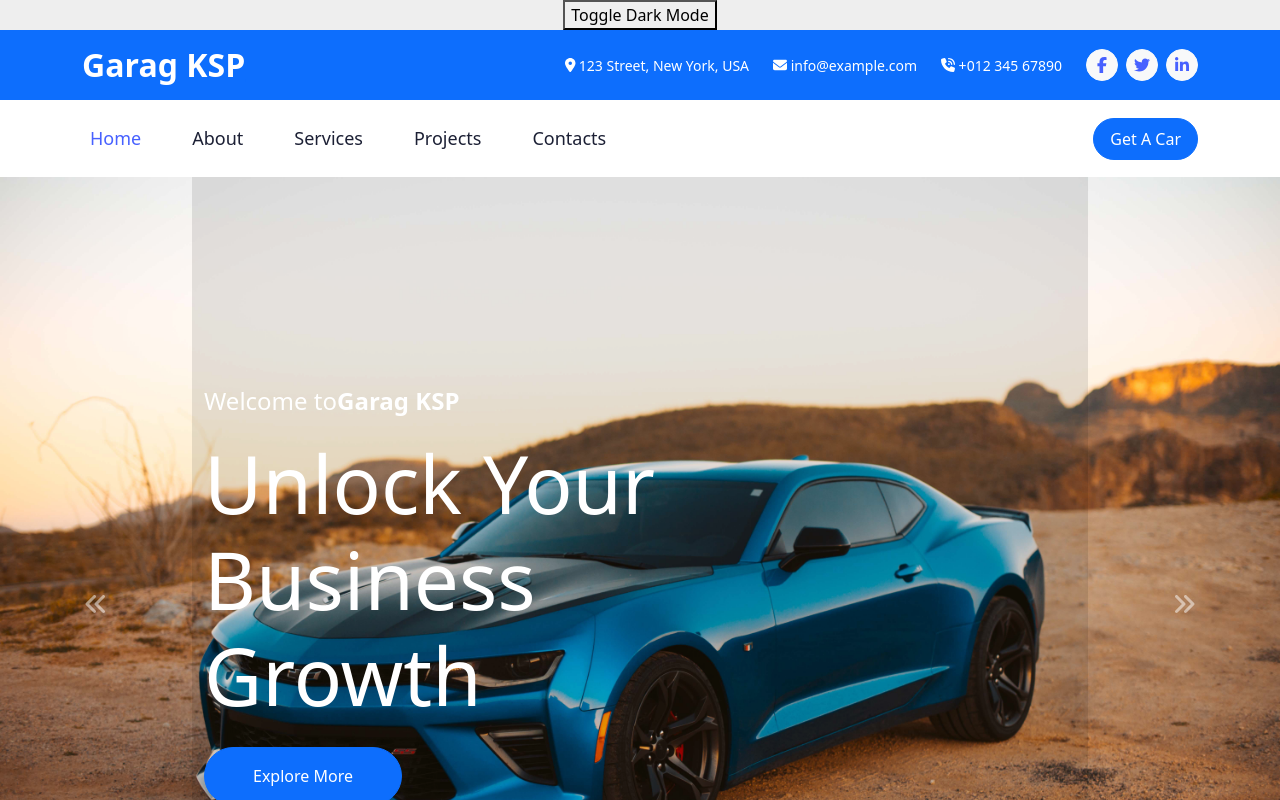
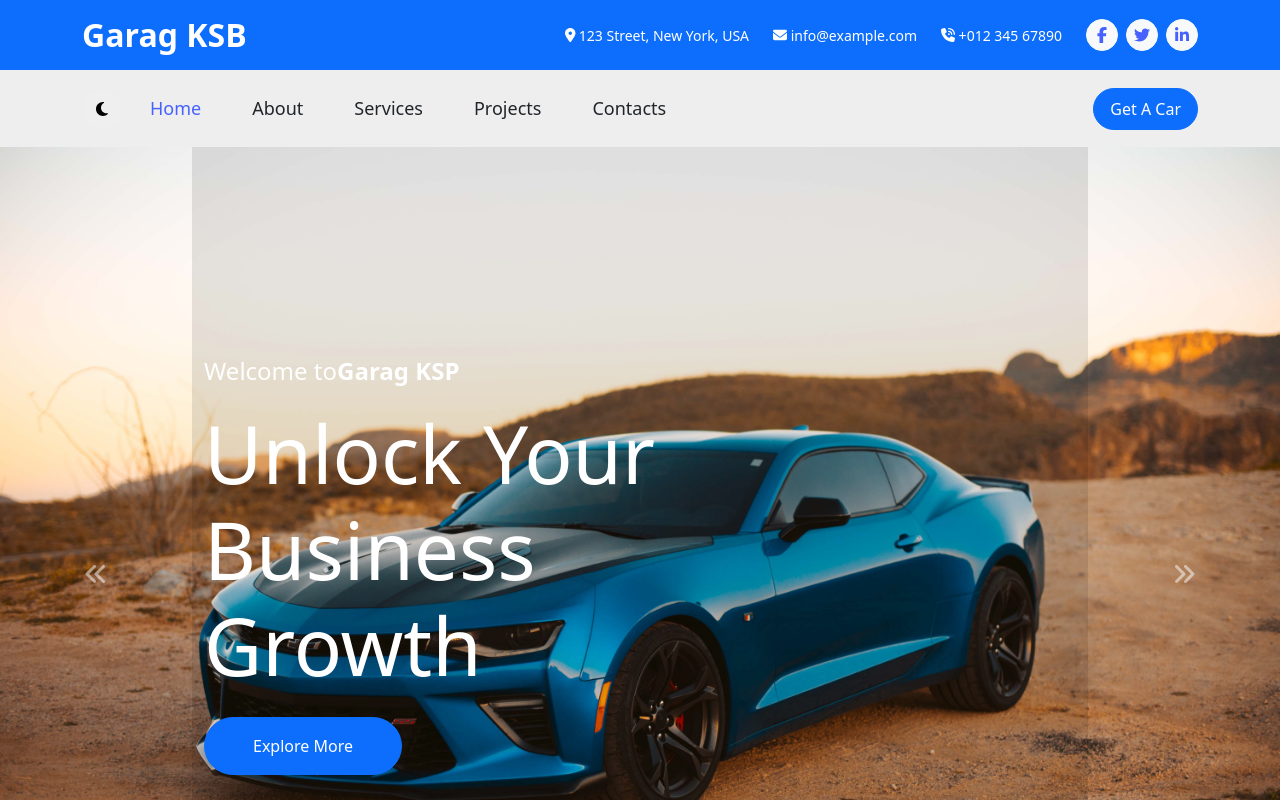
Before and after one commit to MohamedSaid7102/GarageKSP, a React (Vite) app: page / in a window 1280 px wide. Shown: the top 800 px of the page. Built offline with nearby package versions, Linux system fonts and the light colour scheme.

Commit message:
Finished Dark Mode + Dark Mode Button

```diff
--- a/src/App.jsx
+++ b/src/App.jsx
@@ -1,17 +1,10 @@
 import './App.css'
 import { Footer, TopBar, NavigationBar } from './component'
 import { Outlet } from "react-router-dom";
-import { ThemeContext } from './ThemeContext'; // Import your ThemeContext
-import { useContext } from 'react';
 
 function App() {
-  const { darkMode, toggleDarkMode } = useContext(ThemeContext);
-
   return (
     <>
-      <button onClick={toggleDarkMode}>
-        Toggle Dark Mode
-      </button>
       <TopBar />
       <NavigationBar />
       <Outlet />
--- a/src/component/About.jsx
+++ b/src/component/About.jsx
@@ -1,44 +1,47 @@
+import { useContext } from 'react';
+import { ThemeContext } from '../ThemeContext';
 import icon5 from '../assets/img/icon/icon-5.png'
 import icon6 from '../assets/img/icon/icon-6.png'
 
 export const About = () => {
+  const { darkMode, toggleDarkMode } = useContext(ThemeContext);
   return (
     <>
-      <div className="container-xxl about my-5">
-        <div className="container">
-          <div className="row g-0">
+      <div className={`container-xxl about my-5`}>
+        <div className={`container`}>
+          <div className={`row g-0`}>
 
-            <div className="col-lg-6">
-              <div className="h-100 d-flex align-items-center justify-content-center" style={{ minHeight: '300px' }}>
-                <button type="button" className="btn-play" data-bs-toggle="modal" data-src="https://www.youtube.com/embed/vKa6-4oQz9A" data-bs-target="#videoModal">
+            <div className={`col-lg-6`}>
+              <div className={`h-100 d-flex align-items-center justify-content-center`} style={{ minHeight: '300px' }}>
+                <button type="button" className={`btn-play`} data-bs-toggle="modal" data-src="https://www.youtube.com/embed/vKa6-4oQz9A" data-bs-target="#videoModal">
                   <span></span>
                 </button>
               </div>
             </div>
 
-            <div className="col-lg-6 pt-lg-5 wow fadeIn" data-wow-delay="0.5s">
-              <div className="bg-white rounded-top p-5 mt-lg-5">
-                <p className="fs-5 fw-medium text-primary">About Us</p>
-                <h1 className="display-6 mb-4 text-lg-start">The Best Marketing Agency to Improve Your Business</h1>
-                <p className="mb-4 text-lg-start">Tempor erat elitr rebum at clita. Diam dolor diam ipsum sit. Aliqu diam amet diam et eos. Clita erat ipsum et lorem et sit, sed stet lorem sit clita duo justo</p>
-                <div className="row g-5 pt-2 mb-5">
+            <div className={`col-lg-6 pt-lg-5 wow fadeIn`} data-wow-delay="0.5s">
+              <div className={`${darkMode ? 'bg-dark' : 'bg-white'} rounded-top p-5 mt-lg-5`}>
+                <p className={`fs-5 fw-medium text-primary`}>About Us</p>
+                <h1 className={`display-6 mb-4 text-lg-start`}>The Best Marketing Agency to Improve Your Business</h1>
+                <p className={`mb-4 text-lg-start`}>Tempor erat elitr rebum at clita. Diam dolor diam ipsum sit. Aliqu diam amet diam et eos. Clita erat ipsum et lorem et sit, sed stet lorem sit clita duo justo</p>
+                <div className={`row g-5 pt-2 mb-5`}>
 
-                  <div className="col-sm-6 d-flex flex-column align-items-center align-items-lg-start">
-                    <img className="img-fluid mb-4" src={icon5} alt="Managed Services Icon" />
-                    <h5 className="mb-3 text-lg-start">Managed Services</h5>
-                    <span className="text-lg-start d-block">Clita erat ipsum et lorem et sit sed stet lorem</span>
+                  <div className={`col-sm-6 d-flex flex-column align-items-center align-items-lg-start`}>
+                    <img className={`img-fluid mb-4`} src={icon5} alt="Managed Services Icon" />
+                    <h5 className={`mb-3 text-lg-start`}>Managed Services</h5>
+                    <span className={`text-lg-start d-block`}>Clita erat ipsum et lorem et sit sed stet lorem</span>
                   </div>
 
-                  <div className="col-sm-6 d-flex flex-column align-items-center align-items-lg-start">
-                    <img className="img-fluid mb-4" src={icon6} alt="Dedicated Experts Icon" />
-                    <h5 className="mb-3 text-lg-start">Dedicated Experts</h5>
-                    <span className="text-lg-start d-block">Clita erat ipsum et lorem et sit sed stet lorem</span>
+                  <div className={`col-sm-6 d-flex flex-column align-items-center align-items-lg-start`}>
+                    <img className={`img-fluid mb-4`} src={icon6} alt="Dedicated Experts Icon" />
+                    <h5 className={`mb-3 text-lg-start`}>Dedicated Experts</h5>
+                    <span className={`text-lg-start d-block`}>Clita erat ipsum et lorem et sit sed stet lorem</span>
                   </div>
 
                 </div>
 
-                <div className="d-flex justify-content-center justify-content-lg-start">
-                  <a className="btn btn-primary rounded-pill py-3 px-5" href="#">Explore More</a>
+                <div className={`d-flex justify-content-center justify-content-lg-start`}>
+                  <a className={`btn btn-primary rounded-pill py-3 px-5`} href="#">Explore More</a>
                 </div>
 
               </div>
@@ -48,18 +51,18 @@ export const About = () => {
       </div>
 
       {/* Video Modal Start */}
-      <div className="modal modal-video fade" id="videoModal" tabIndex="-1" aria-labelledby="exampleModalLabel"
+      <div className={`modal modal-video fade`} id="videoModal" tabIndex="-1" aria-labelledby="exampleModalLabel"
         aria-hidden="true">
-        <div className="modal-dialog">
-          <div className="modal-content rounded-0">
-            <div className="modal-header">
-              <h3 className="modal-title" id="exampleModalLabel">Youtube Video</h3>
-              <button type="button" className="btn-close" data-bs-dismiss="modal" aria-label="Close"></button>
+        <div className={`modal-dialog`}>
+          <div className={`modal-content rounded-0`}>
+            <div className={`modal-header`}>
+              <h3 className={`modal-title`} id="exampleModalLabel">Youtube Video</h3>
+              <button type="button" className={`btn-close`} data-bs-dismiss="modal" aria-label="Close"></button>
             </div>
-            <div className="modal-body">
+            <div className={`modal-body`}>
               {/* 16:9 aspect ratio */}
-              <div className="ratio ratio-16x9">
-                <iframe className="embed-responsive-item" id="video" allowFullScreen
+              <div className={`ratio ratio-16x9`}>
+                <iframe className={`embed-responsive-item`} id="video" allowFullScreen
                   allowScriptAccess="always" width="1550" height="696" src="https://www.youtube.com/embed/vKa6-4oQz9A" title="ويوم يحشر أعداء الله إلى النار فهم يوزعون _ تلاوة بأداء وهدوء وترنم _ عبدالله الجهني" frameborder="0" allow="accelerometer; autoplay; clipboard-write; encrypted-media; gyroscope; picture-in-picture; web-share" allowfullscreen></iframe>
               </div>
             </div>
--- a/src/component/Features.jsx
+++ b/src/component/Features.jsx
@@ -8,6 +8,10 @@ export const Features = () => {
   return (
     <div className="container-xxl py-5">
       <div className="container">
+        <div className={`text-center mx-auto wow fadeInUp`} data-wow-delay="0.1s" style={{ maxWidth: '500px' }}>
+          <p className={`fs-2 fw-medium text-primary`}>Brands</p>
+        </div>
+
         <div className="row g-0 feature-row">
           <Feature
             icon={icon1}
--- a/src/component/NavigationBar.jsx
+++ b/src/component/NavigationBar.jsx
@@ -1,7 +1,16 @@
-import React, { useEffect, useRef } from "react";
+import React, { useContext, useEffect, useRef, useState } from "react";
 import { Link, NavLink } from "react-router-dom";
+import { ThemeContext } from "../ThemeContext";
+import { useLocation } from 'react-router-dom';
+import { FontAwesomeIcon } from "@fortawesome/react-fontawesome";
+import { faMoon, faSun } from "@fortawesome/free-solid-svg-icons";
 
 export const NavigationBar = () => {
+  const { darkMode, toggleDarkMode } = useContext(ThemeContext);
+
+  const location = useLocation();
+  const currentURL = location.pathname;
+
   const burgerButton = useRef();
   const navbarCollapse = useRef();
 
@@ -16,6 +25,7 @@ export const NavigationBar = () => {
   const closeMobileNavigation = () => {
     navbarCollapse.current.classList.remove("show");
   }
+
   useEffect(() => {
     // Add event listener for window resize
     window.addEventListener('resize', closeMobileNavigation);
@@ -26,46 +36,70 @@ export const NavigationBar = () => {
     };
   }, []); // Empty dependency array to run only once on component mount
 
+  const navLinkStatus = (path) => {
+    if (currentURL == path) return 'nav-item nav-link active';
+    return darkMode ? 'nav-item nav-link text-white' : 'nav-item nav-link text-dark';
+  }
+
+
+  const [_, setBodyDarkMode] = useState(false);
+
+  useEffect(() => {
+    if (darkMode) {
+      document.documentElement.classList.add('dark-mode');
+      document.documentElement.setAttribute("data-bs-theme", "dark");
+    } else {
+      document.documentElement.classList.remove('dark-mode');
+      document.documentElement.setAttribute("data-bs-theme", "light");
+    }
+  }, [darkMode]);
+
+  const toggleTheme = () => {
+    toggleDarkMode();
+    setBodyDarkMode(!darkMode);
+  }
+
   return (
     <div>
-      <a href="#main-content" className="sr-only sr-only-focusable">
+      <a href="#main-content" className={`sr-only sr-only-focusable`}>
         Skip to content
       </a>
-      <div className="container-fluid bg-white sticky-top">
-        <div className="container">
-          <nav className="navbar navbar-expand-lg bg-white navbar-light p-lg-0">
+      <div className={`container-fluid sticky-top`}>
+        <div className={`container`}>
+          <nav className={`navbar navbar-expand-lg navbar-light p-lg-0`}>
 
-            <Link to={'/'} className="navbar-brand d-lg-none">
-              <span className="sr-only">Garag KSP</span>
-              <h1 className="fw-bold m-0">Garag KSP</h1>
+            {/* Logo */}
+            <Link to={'/'} className={`navbar-brand d-lg-none text-decoration-none`}>
+              <span className={`sr-only`}>Garag KSB</span>
+              <p className={`fw-bold m-0`}>Garag KSB</p>
             </Link>
+
+            {/* Darkmode button */}
+            <button onClick={toggleTheme} style={{ borderRadius: '100%', border: '1px solid #eee', width: '40px', height: '40px' }}>
+              {darkMode ? <FontAwesomeIcon icon={faSun} size="lg" /> : <FontAwesomeIcon icon={faMoon} />}
+            </button>
 
             {/* Toggle menu button */}
             <button
               type="button"
-              className="navbar-toggler me-0"
+              className={`navbar-toggler me-0`}
               data-bs-toggle="collapse"
               data-bs-target="#navbarCollapse"
               onClick={toggleNavbar}
               ref={burgerButton}
             >
-              <span className="navbar-toggler-icon"></span>
+              <span>☰</span>
             </button>
 
-            <div className="collapse navbar-collapse" id="navbarCollapse" ref={navbarCollapse}>
+            <div className={`collapse navbar-collapse`} id="navbarCollapse" ref={navbarCollapse}>
 
-              <div className="navbar-nav">
+              <div className={`navbar-nav`}>
+
                 <NavLink
                   onClick={closeMobileNavigation}
                   to={'/'}
-                  className={`nav-item nav-link ${({ isActive, isPending }) =>
-                    isActive
-                      ? "active"
-                      : isPending
-                        ? "pending"
-                        : ""
-                    }`
-                  }
+                  className={`${navLinkStatus('/')}`}
+                  style={{ marginLeft: '20px' }}
                 >
                   Home
                 </NavLink>
@@ -73,14 +107,7 @@ export const NavigationBar = () => {
                 <NavLink
                   onClick={closeMobileNavigation}
                   to={'/about'}
-                  className={`nav-item nav-link ${({ isActive, isPending }) =>
-                    isActive
-                      ? "active"
-                      : isPending
-                        ? "pending"
-                        : ""
-                    }`
-                  }
+                  className={`${navLinkStatus('/about')}`}
                 >
                   About
                 </NavLink>
@@ -88,14 +115,7 @@ export const NavigationBar = () => {
                 <NavLink
                   onClick={closeMobileNavigation}
                   to={'/services'}
-                  className={`nav-item nav-link ${({ isActive, isPending }) =>
-                    isActive
-                      ? "active"
-                      : isPending
-                        ? "pending"
-                        : ""
-                    }`
-                  }
+                  className={`${navLinkStatus('/services')}`}
                 >
                   Services
                 </NavLink>
@@ -103,14 +123,7 @@ export const NavigationBar = () => {
                 <NavLink
                   onClick={closeMobileNavigation}
                   to={'/projects'}
-                  className={`nav-item nav-link ${({ isActive, isPending }) =>
-                    isActive
-                      ? "active"
-                      : isPending
-                        ? "pending"
-                        : ""
-                    }`
-                  }
+                  className={`${navLinkStatus('/projects')}`}
                 >
                   Projects
                 </NavLink>
@@ -118,29 +131,22 @@ export const NavigationBar = () => {
                 <NavLink
                   onClick={closeMobileNavigation}
                   to={'/contacts'}
-                  className={`nav-item nav-link ${({ isActive, isPending }) =>
-                    isActive
-                      ? "active"
-                      : isPending
-                        ? "pending"
-                        : ""
-                    }`
-                  }
+                  className={`${navLinkStatus('/contacts')}`}
                 >
                   Contacts
                 </NavLink>
 
               </div>
 
-              <div className="ms-auto d-none d-lg-block">
-                <Link to="/contacts" className="btn btn-primary rounded-pill py-2 px-3">Get A Car</Link>
+              <div className={`ms-auto d-none d-lg-block`}>
+                <Link to="/contacts" className={`btn btn-primary rounded-pill py-2 px-3`}>Get A Car</Link>
               </div>
 
             </div>
 
           </nav>
         </div>
-      </div>
-    </div>
+      </div >
+    </div >
   );
 };
--- a/src/component/Projects.jsx
+++ b/src/component/Projects.jsx
@@ -5,7 +5,7 @@ import project4Image from '../assets/img/project-4.jpg'
 
 const ProjectItem = ({ imgSrc, title, description }) => {
   return (
-    <div className="project-item m-1 mb-3 m-sm-3">
+    <div className="project-item m-1 mb-3 m-sm-3 border">
       <div className="position-relative">
         <div className="project-item__img">
           <img className="img-fluid" src={imgSrc} alt={title} />
--- a/src/component/Services.jsx
+++ b/src/component/Services.jsx
@@ -4,34 +4,40 @@ import icon7 from '../assets/img/icon/icon-7.png'
 import icon8 from '../assets/img/icon/icon-8.png'
 import icon9 from '../assets/img/icon/icon-9.png'
 import icon10 from '../assets/img/icon/icon-10.png'
+import { useContext } from 'react'
+import { ThemeContext } from '../ThemeContext'
 
 // Service Item Component
-const ServiceItem = ({ iconSrc, title, description }) => (
-  <div className="col-lg-4 col-md-6 wow fadeInUp" data-wow-delay="0.1s">
-    <div className="service-item position-relative h-100">
-      <div className="service-text rounded p-5">
-        <div className="btn-square bg-light rounded-circle mx-auto mb-4" style={{ width: '64px', height: '64px' }}>
-          <img className="img-fluid" src={iconSrc} alt={`${title} Icon`} />
+const ServiceItem = ({ iconSrc, title, description }) => {
+  const { darkMode, toggleDarkMode } = useContext(ThemeContext);
+
+  return (
+    <div className={`col-lg-4 col-md-6 wow fadeInUp`} data-wow-delay="0.1s">
+      <div className={`service-item position-relative h-100`}>
+        <div className={`service-text rounded p-5`} style={darkMode ? { backgroundColor: '#222' } : {}}>
+          <div className={`btn-square ${darkMode ? 'bg-dark' : 'bg-light'} rounded-circle mx-auto mb-4`} style={{ width: '64px', height: '64px' }}>
+            <img className={`img-fluid`} src={iconSrc} alt={`${title} Icon`} />
+          </div>
+          <h5 className={`mb-3`}>{title}</h5>
+          <p className={`mb-0`}>{description}</p>
         </div>
-        <h5 className="mb-3">{title}</h5>
-        <p className="mb-0">{description}</p>
+        <div className={`service-btn rounded-0 rounded-bottom`} style={darkMode ? { backgroundColor: '#555' } : {}}>
+          <a className={` fw-medium`} href={`#${title.replace(' ', '-')}`} style={darkMode ? { color: '#eee' } : {}}>Read More<i className={`bi bi-chevron-double-right ms-2`}></i></a>
+        </div>
       </div>
-      <div className="service-btn rounded-0 rounded-bottom">
-        <a className="text-primary fw-medium" href={`#${title.replace(' ', '-')}`}>Read More<i className="bi bi-chevron-double-right ms-2"></i></a>
-      </div>
-    </div>
-  </div>
-);
+    </div >
+  )
+};
 
 // Service Component
 export const Services = () => (
-  <div className="container-xxl py-5">
-    <div className="container">
-      <div className="text-center mx-auto wow fadeInUp" data-wow-delay="0.1s" style={{ maxWidth: '500px' }}>
-        <p className="fs-5 fw-medium text-primary">Our Services</p>
-        <h1 className="display-5 mb-5">Digital Marketing Services that We Offer</h1>
+  <div className={`container-xxl py-5`}>
+    <div className={`container`}>
+      <div className={`text-center mx-auto wow fadeInUp`} data-wow-delay="0.1s" style={{ maxWidth: '500px' }}>
+        <p className={`fs-5 fw-medium text-primary`}>Our Services</p>
+        <h1 className={`display-5 mb-5`}>Digital Marketing Services that We Offer</h1>
       </div>
-      <div className="row g-4">
+      <div className={`row g-4`}>
         <ServiceItem
           iconSrc={icon5}
           title="Digital Marketing"
--- a/src/component/TopBar.jsx
+++ b/src/component/TopBar.jsx
@@ -3,15 +3,36 @@ import { FontAwesomeIcon } from '@fortawesome/react-fontawesome'
 import { faLocationDot, faPhoneVolume, faEnvelope } from '@fortawesome/free-solid-svg-icons'
 import { faFacebookF, faTwitter, faLinkedinIn } from '@fortawesome/free-brands-svg-icons';
 import { Link } from 'react-router-dom';
+import { useContext, useEffect, useState } from 'react';
+import { ThemeContext } from '../ThemeContext';
 
 
 export const TopBar = () => {
+  const { darkMode, toggleDarkMode } = useContext(ThemeContext);
+
+  const [_, setBodyDarkMode] = useState(false);
+
+  useEffect(() => {
+    if (darkMode) {
+      document.documentElement.classList.add('dark-mode');
+      document.documentElement.setAttribute("data-bs-theme", "dark");
+    } else {
+      document.documentElement.classList.remove('dark-mode');
+      document.documentElement.setAttribute("data-bs-theme", "light");
+    }
+  }, [darkMode]);
+
+  const toggleTheme = () => {
+    toggleDarkMode();
+    setBodyDarkMode(!darkMode);
+  }
+
   return (
     <header className="container-fluid bg-primary text-white d-none d-lg-flex">
       <div className="container py-3">
         <div className="d-flex align-items-center">
           <Link to="/" aria-label="Home Page">
-            <h2 className="text-white fw-bold m-0">Garag KSP</h2>
+            <h2 className="text-white fw-bold m-0">Garag KSB</h2>
           </Link>
           <div className="ms-auto d-flex align-items-center">
             <small className="ms-4"><FontAwesomeIcon icon={faLocationDot} aria-hidden="true" /> 123 Street, New York, USA</small>
```
Also changed, not shown: src/App.css (+29 -2 lines).
